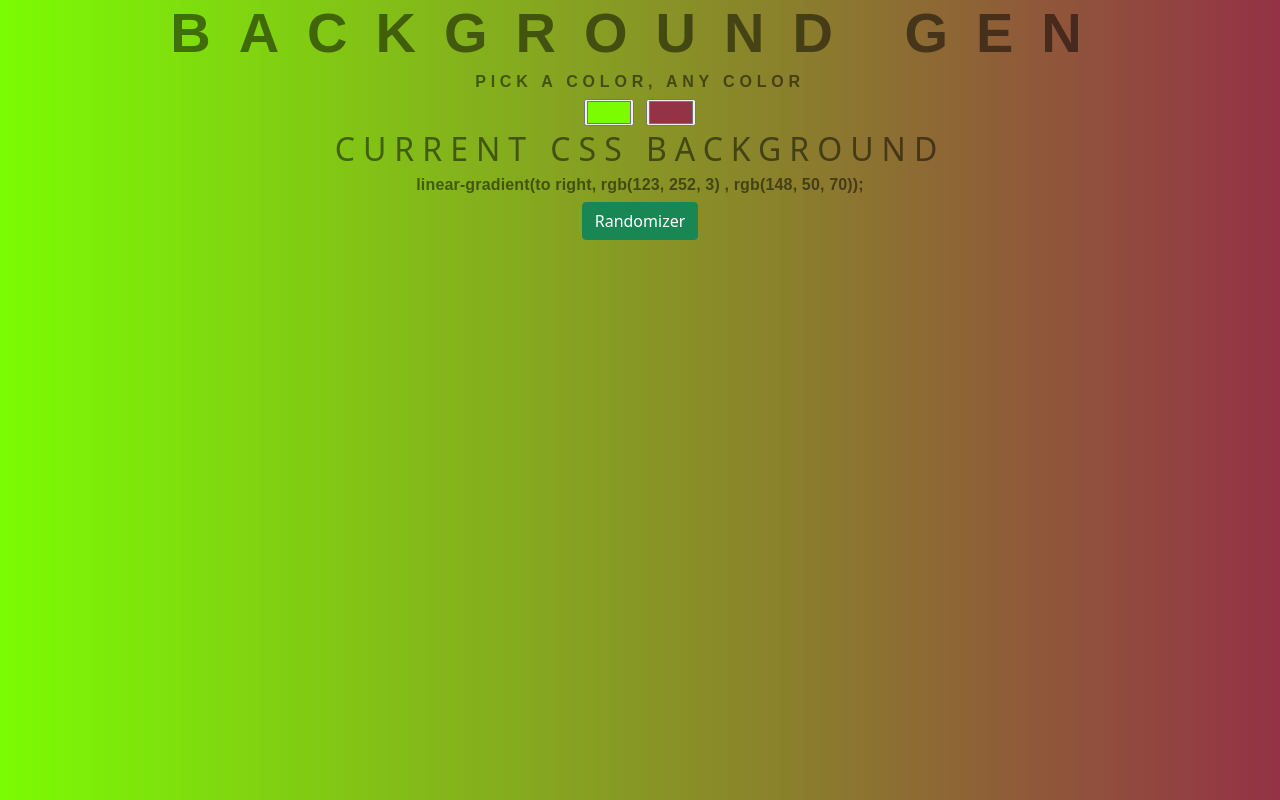
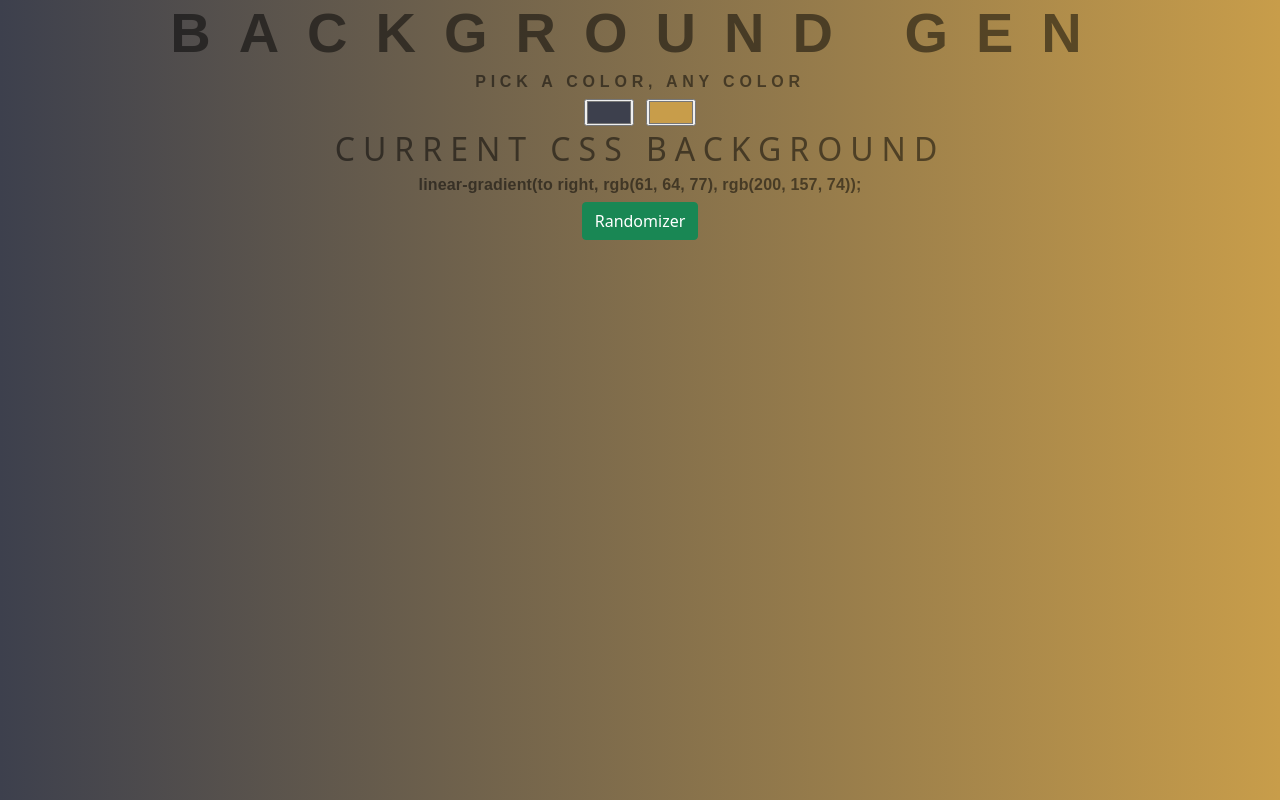
Before and after one commit to misunderstoodreamer/background-gen, a plain HTML site: page index.html in a window 1280 px wide. Drawn offline with nearby package versions, Linux system fonts and the light colour scheme.

Commit message:
random color initilize

```diff
--- a/script.js
+++ b/script.js
@@ -1,16 +1,17 @@
-let css = document.querySelector("h3")
-let color1 = document.querySelector(".color1")
-let color2 = document.querySelector(".color2")
-let body = document.getElementById("gradient")
+let css = document.querySelector("h3");
+let color1 = document.querySelector(".color1");
+let color2 = document.querySelector(".color2");
+let body = document.getElementById("gradient");
 var btn = document.getElementById("random");
 
 
 //i set a colors' value in style.css file.
 
-color1.setAttribute("value", "#7bfc03")
-color2.setAttribute("value", "#943246")
+color1.setAttribute("value", getRandomColor())
+color2.setAttribute("value", getRandomColor())
 
-
+body.style.background = "linear-gradient(to right, "+ color1.value + ", "+ color2.value +")";
+css.textContent = body.style.background + ";"
 
 let event1 = function(){
     body.style.background = "linear-gradient(to right, "+ color1.value + ", "+ color2.value +")";
--- a/style.css
+++ b/style.css
@@ -5,7 +5,7 @@ body {
     text-transform: uppercase;
     letter-spacing: .5em;
     top: 15%;
-	background: linear-gradient(to right, rgb(123, 252, 3) , rgb(148, 50, 70)); /* Standard syntax */
+	background: linear-gradient(to right, #7bfc03 , #943246 ); /* Standard syntax */
 }
 
 h1 {
```
